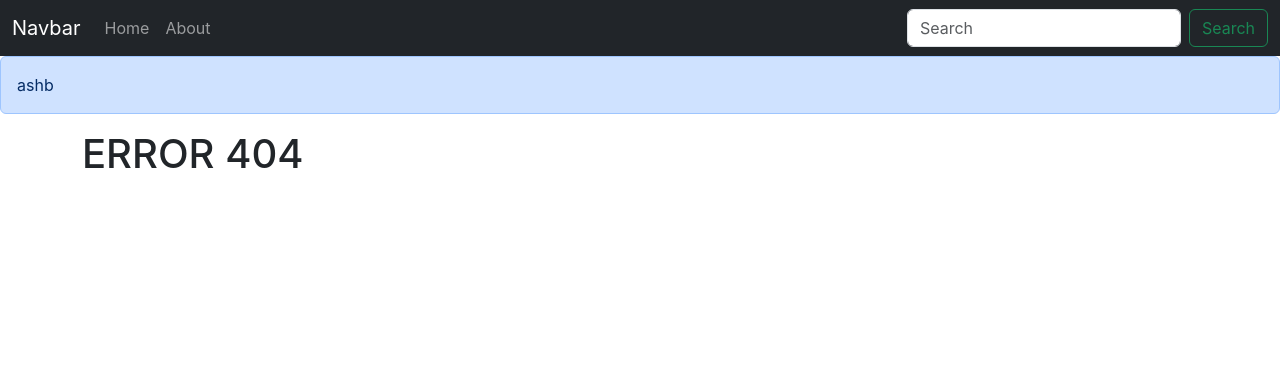
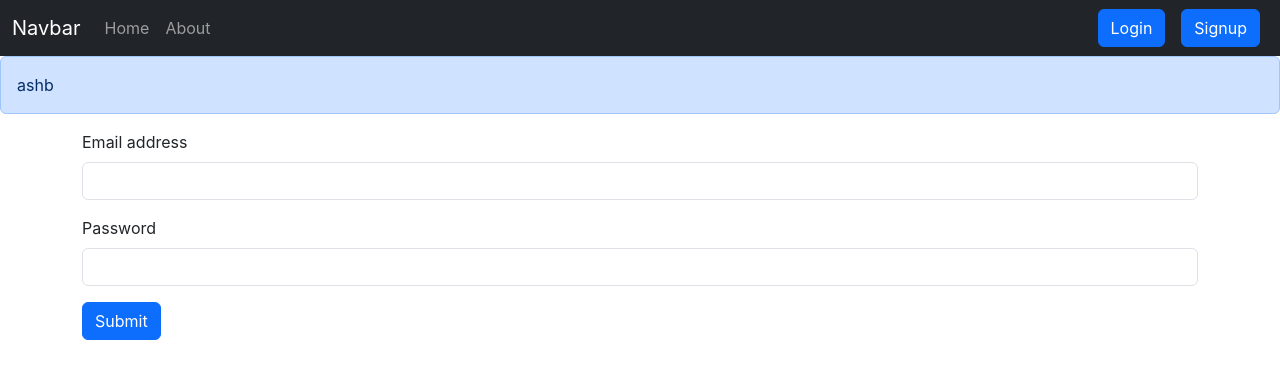
Before and after one commit to JayBansod/inotebook, a React (Create React App) app: page /login in a window 1280 px wide. Before the commit this address had no page. Shown: the top 378 px of the page. Built offline with nearby package versions, Linux system fonts and the light colour scheme.

Commit message:
video 69 done login is added useNavigate is use for redirect not in video

```diff
--- a/src/App.js
+++ b/src/App.js
@@ -6,6 +6,8 @@
 import Error from "./components/Error";
 import NoteState from "./context/notes/NotesState";
 import Alert from "./components/Alert";
+import Login from "./components/Login";
+import Signup from "./components/Signup";
 function App() {
   return (
     <>
@@ -17,6 +19,8 @@
             <Route exact path="/" element={<Homee />} />
             <Route exact path="/home" element={<Homee />} />
             <Route exact path="/about" element={<About />} />
+            <Route exact path="/login" element={<Login />} />
+            <Route exact path="/signup" element={<Signup />} />
             <Route exact path="*" element={<Error />} />
           </Routes>
         </div>
--- /dev/null
+++ b/src/components/Login.js
@@ -0,0 +1,75 @@
+import React, { useState } from "react";
+import { useNavigate } from "react-router-dom";
+
+const Login = () => {
+  const [credential, setCredential] = useState({ email: "", password: "" });
+  //for redirect
+  const navigate = useNavigate();
+
+  const handelSubmit = async (e) => {
+    e.preventDefault();
+    const response = await fetch("http://localhost:5000/api/auth/login", {
+      method: "POST",
+      headers: {
+        "Content-Type": "application/json",
+      },
+      body: JSON.stringify({
+        email: credential.email,
+        password: credential.password,
+      }),
+    });
+
+    const json = await response.json();
+    console.log(json);
+    if (json.success) {
+      //save the authtoken
+      localStorage.setItem("token", json.authtoken);
+      //redirect
+      navigate("/");
+    } else {
+      alert("invalid credential");
+    }
+  };
+  const onChange = (e) => {
+    setCredential({ ...credential, [e.target.name]: e.target.value });
+  };
+  return (
+    <>
+      <form onSubmit={handelSubmit}>
+        <div className="mb-3">
+          <label htmlFor="email" className="form-label">
+            Email address
+          </label>
+          <input
+            type="email"
+            id="email"
+            name="email"
+            value={credential.email}
+            className="form-control"
+            aria-describedby="emailHelp"
+            onChange={onChange}
+          />
+        </div>
+        <div className="mb-3">
+          <label htmlFor="password" className="form-label">
+            Password
+          </label>
+          <input
+            type="password"
+            name="password"
+            id="password"
+            value={credential.password}
+            className="form-control"
+            onChange={onChange}
+          />
+        </div>
+
+        <button type="submit" className="btn btn-primary">
+          Submit
+        </button>
+      </form>
+    </>
+  );
+};
+
+export default Login;
--- a/src/components/Navbar.js
+++ b/src/components/Navbar.js
@@ -51,15 +51,12 @@
               </li>
             </ul>
             <form className="d-flex" role="search">
-              <input
-                className="form-control me-2"
-                type="search"
-                placeholder="Search"
-                aria-label="Search"
-              />
-              <button className="btn btn-outline-success" type="submit">
-                Search
-              </button>
+              <Link className="btn btn-primary  mx-2" to="/login" role="button">
+                Login
+              </Link>
+              <Link className="btn btn-primary mx-2" to="/signup" role="button">
+                Signup
+              </Link>
             </form>
           </div>
         </div>
--- /dev/null
+++ b/src/components/Signup.js
@@ -0,0 +1,7 @@
+import React from "react";
+
+const Signup = () => {
+  return <>signup</>;
+};
+
+export default Signup;
```
Also changed, not shown: 1 other file (tests, documents, lock files or other folders).
